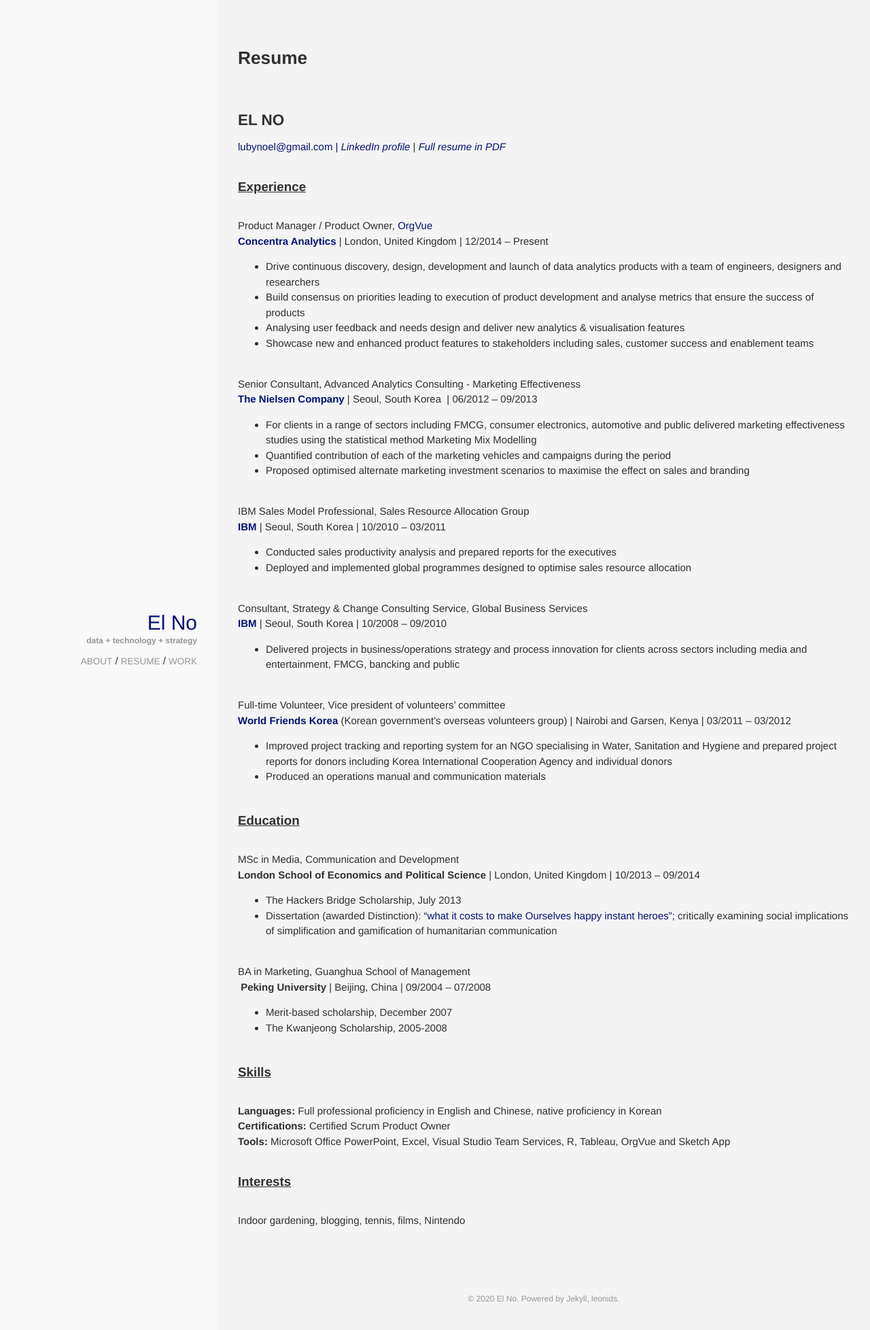
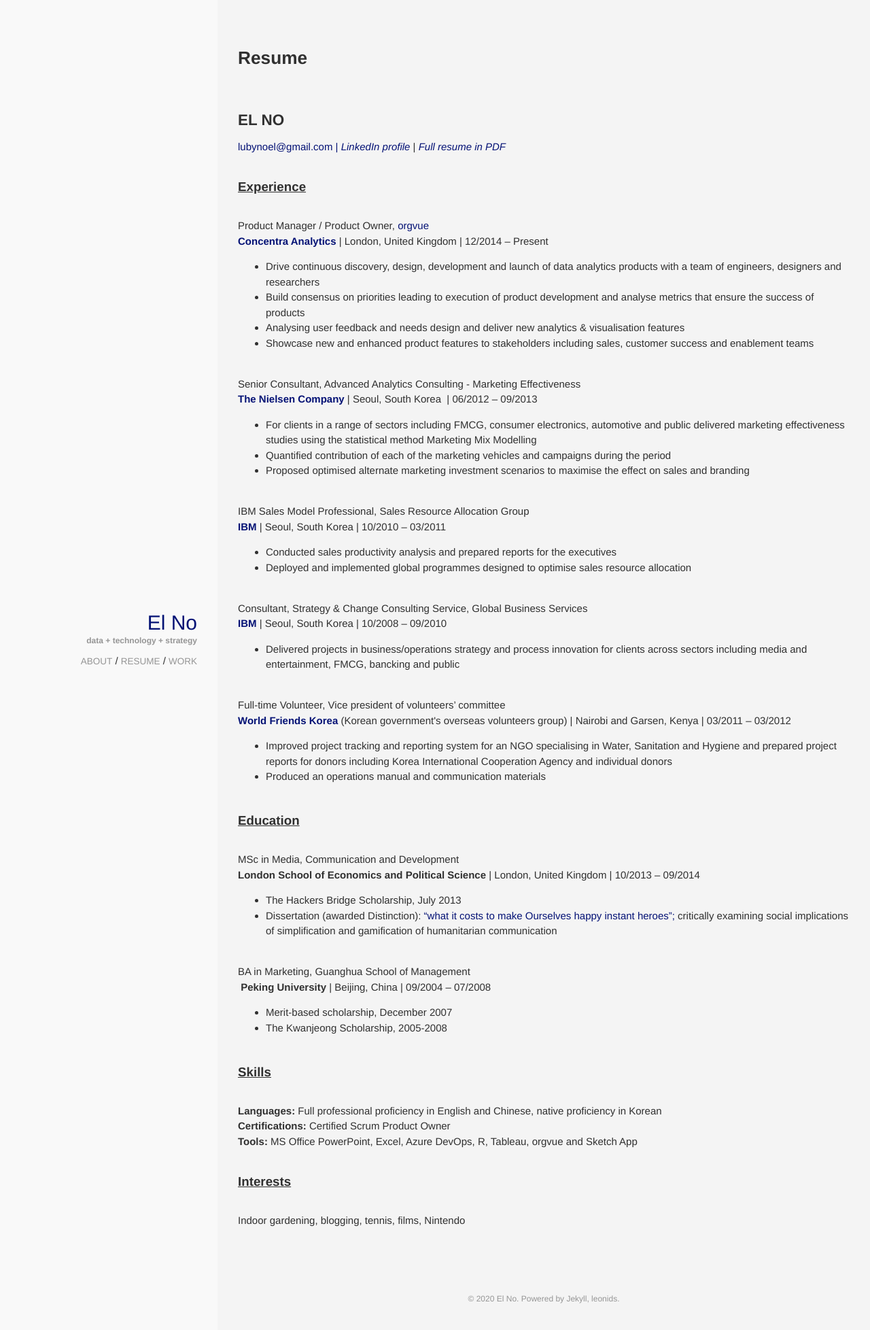
Before and after one commit to reasonableprototype/reasonableprototype.github.io, a Jekyll site: the page built from resume.html, in a window 1280 px wide. Shown: the top 1956 px of the page at 68% size. Built offline with Jekyll 4.4.1, drawn with Linux system fonts in a browser that asks for light colours.

Commit message:
cv updated

```diff
--- a/_includes/sections/about.html
+++ b/_includes/sections/about.html
@@ -11,13 +11,13 @@
 </p>
 <p>
   Throughout my career, I've been taken consultant and manager roles in strategy, analytics and product development working with people with a variety of professional and cultural background including data scientists, designers, aid workers and sales managers
-(<a href="https://s3.eu-west-2.amazonaws.com/lubynoel-portfolio/Curriculum_Vitae_El_No_09.2018.pdf">See my resume in PDF</a>).
+(<a href="s3://lubynoel-portfolio/CV-ElNo.pdf">See my CV in PDF</a>).
 </p>
 <p>
-  So far I've spent 62% my life in Korea, 18% in China, 15% in the UK and 5% in Kenya.
+  So far I've spent 60% my life in Korea, 16% in China, 21% in the UK and 3% in Kenya.
 </p>
 <p>
-  Outside work, I love looking after my plants, seeing plays and playing tennis and console games (Nintendo!).
+  Outside work, I love looking after my plants, seeing plays and playing tennis.
 </p>
 
 </div>
--- a/resume.html
+++ b/resume.html
@@ -10,7 +10,7 @@
 <br><br>
 
 <h4><u> Experience </u></h4><br>
-Product Manager / Product Owner, <a href="https://www.orgvue.com/">OrgVue</a><br>
+Product Manager / Product Owner, <a href="https://www.orgvue.com/">orgvue</a><br>
 <a href = "https://concentra.co.uk"><b>Concentra Analytics</b></a> | London, United Kingdom | 12/2014 – Present
 <ul style="margin-left: 1px;">
 	<li>Drive continuous discovery, design, development and launch of data analytics products with a team of engineers, designers and researchers</li>
@@ -59,7 +59,7 @@
 <h4><u> Skills </u></h4><br>
   <b>Languages:</b> Full professional proficiency in English and Chinese, native proficiency in Korean<br>
   <b>Certifications:</b> Certified Scrum Product Owner<br>
-  <b>Tools:</b> Microsoft Office PowerPoint, Excel, Visual Studio Team Services, R, Tableau, OrgVue and Sketch App<br><br>
+  <b>Tools:</b> MS Office PowerPoint, Excel, Azure DevOps, R, Tableau, orgvue and Sketch App<br><br>
 
 <h4><u> Interests </u></h4><br>
 Indoor gardening, blogging, tennis, films, Nintendo
```
Also changed, not shown: _posts/2017-02-23-churn-analysis.md (+3 -3 lines), _posts/2017-09-01-hypothesis-to-enhancements.md (+1 -1 lines).
